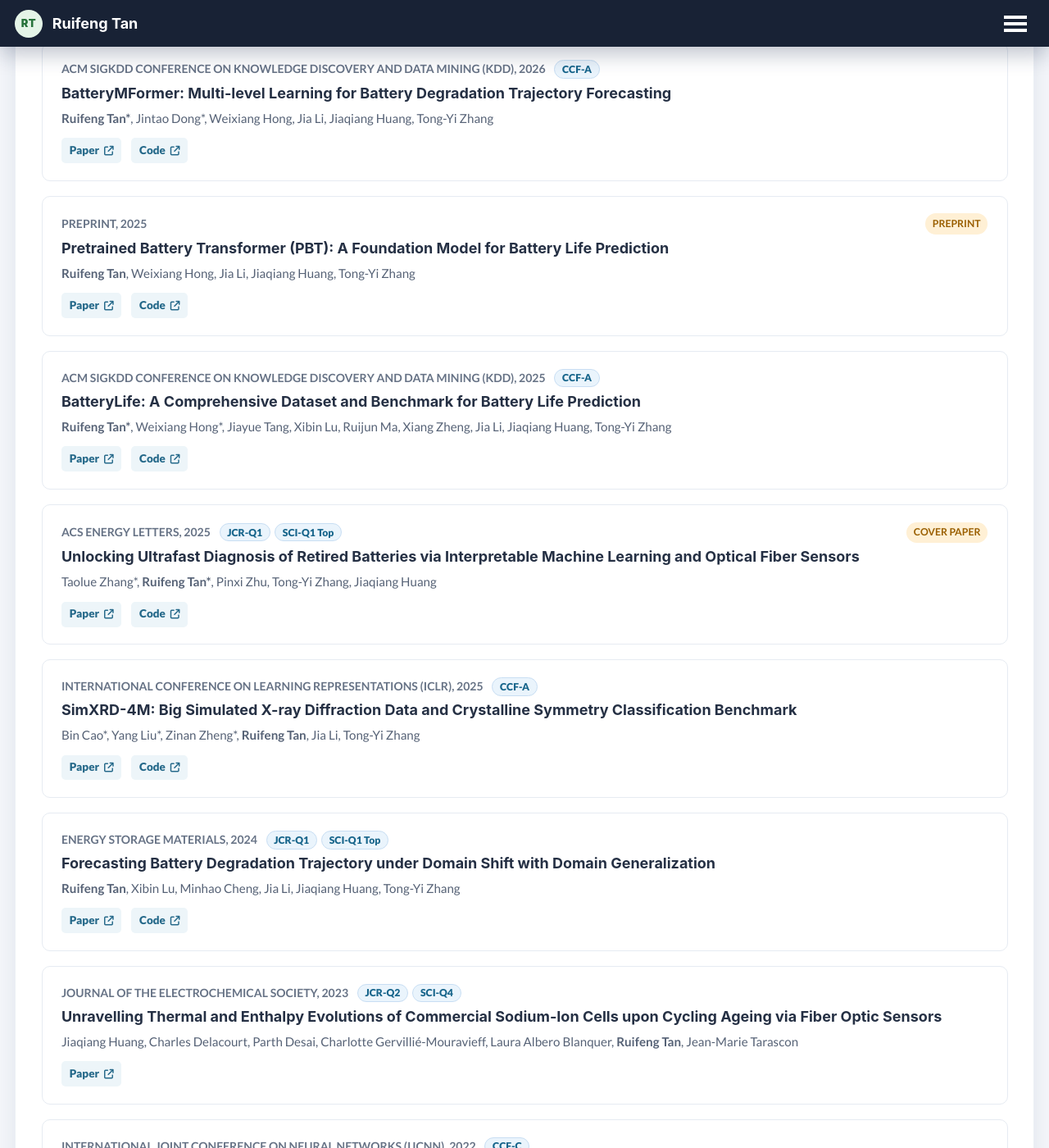
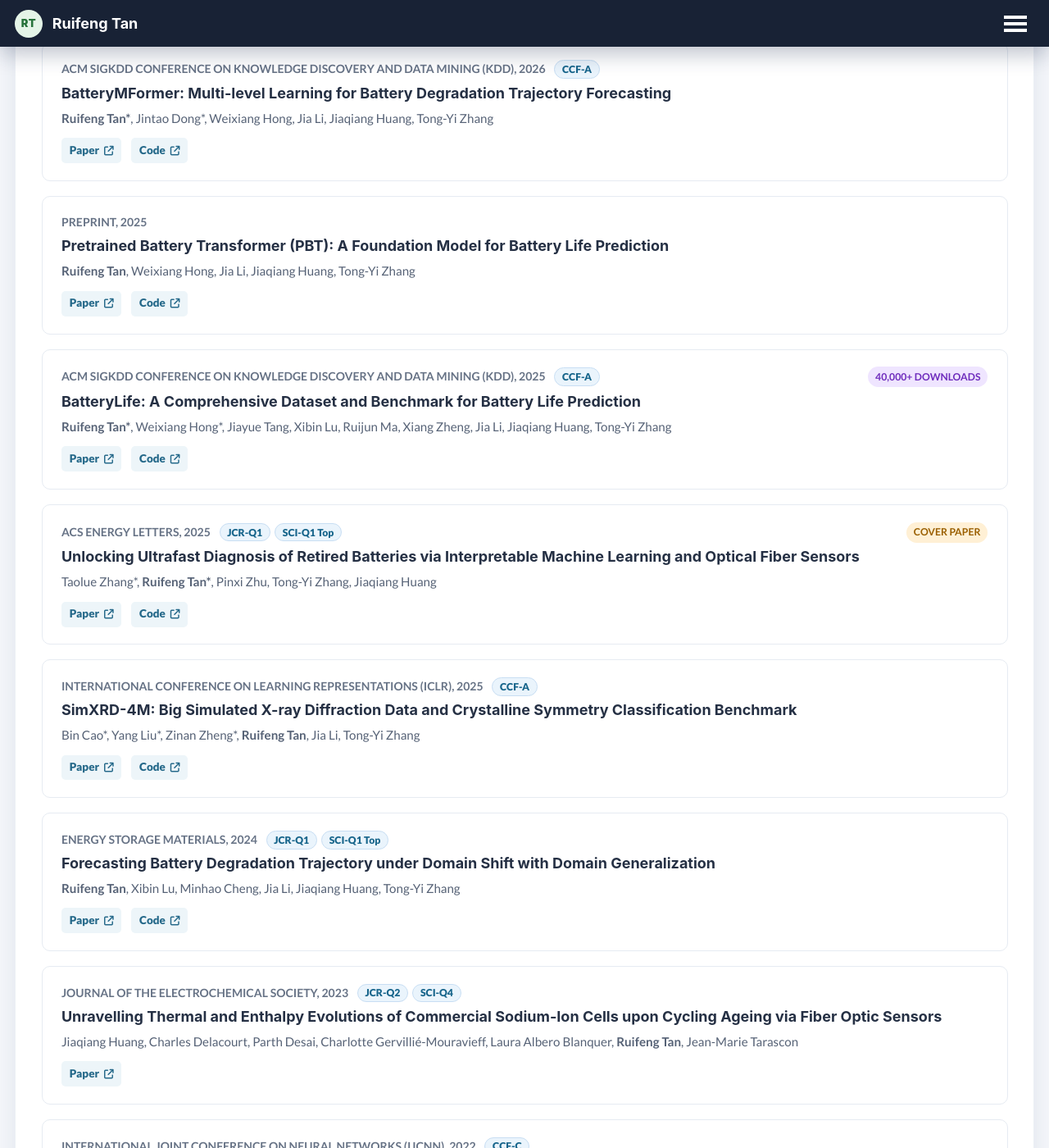
Before and after one commit to Ruifeng-Tan/Ruifeng-Tan.github.io, a Jekyll site: the page built from _pages/publications.md, in a window 1280 px wide and 1400 px high, scrolled down 297 px. Shown: the whole window at 82% size. Built offline with Jekyll 4.4.1, drawn with Linux system fonts in a browser that asks for light colours.

Commit message:
update purple tage

```diff
--- a/_data/publications.yml
+++ b/_data/publications.yml
@@ -22,7 +22,6 @@
   year: 2025
   image: "/images/publications/pbt.jpg"
   selected: true
-  badge: "Preprint"
   links:
     - label: Paper
       url: "https://arxiv.org/abs/2512.16334"
@@ -37,6 +36,8 @@
   year: 2025
   image: "/images/publications/battery-life.png"
   selected: true
+  badge: "40,000+ downloads"
+  badge_variant: "promotion"
   rankings:
     - "CCF-A"
   links:
--- a/_includes/publication-card.html
+++ b/_includes/publication-card.html
@@ -27,7 +27,7 @@
           </span>
         {% endif %}
       </div>
-      {% if publication.badge %}<span class="publication-badge">{{ publication.badge }}</span>{% endif %}
+      {% if publication.badge %}<span class="publication-badge{% if publication.badge_variant %} publication-badge--{{ publication.badge_variant }}{% endif %}">{{ publication.badge }}</span>{% endif %}
     </div>
     <h3>{{ publication.title }}</h3>
     <p class="publication-card__authors">{{ publication.authors }}</p>
--- a/_sass/_academic-home.scss
+++ b/_sass/_academic-home.scss
@@ -451,6 +451,11 @@
   font-size: 0.68rem;
 }
 
+.publication-badge--promotion {
+  background: #efe5ff;
+  color: #6f2dbd;
+}
+
 .publication-card h3 {
   margin: 0.1rem 0 0.4rem;
   color: #253044;
```
